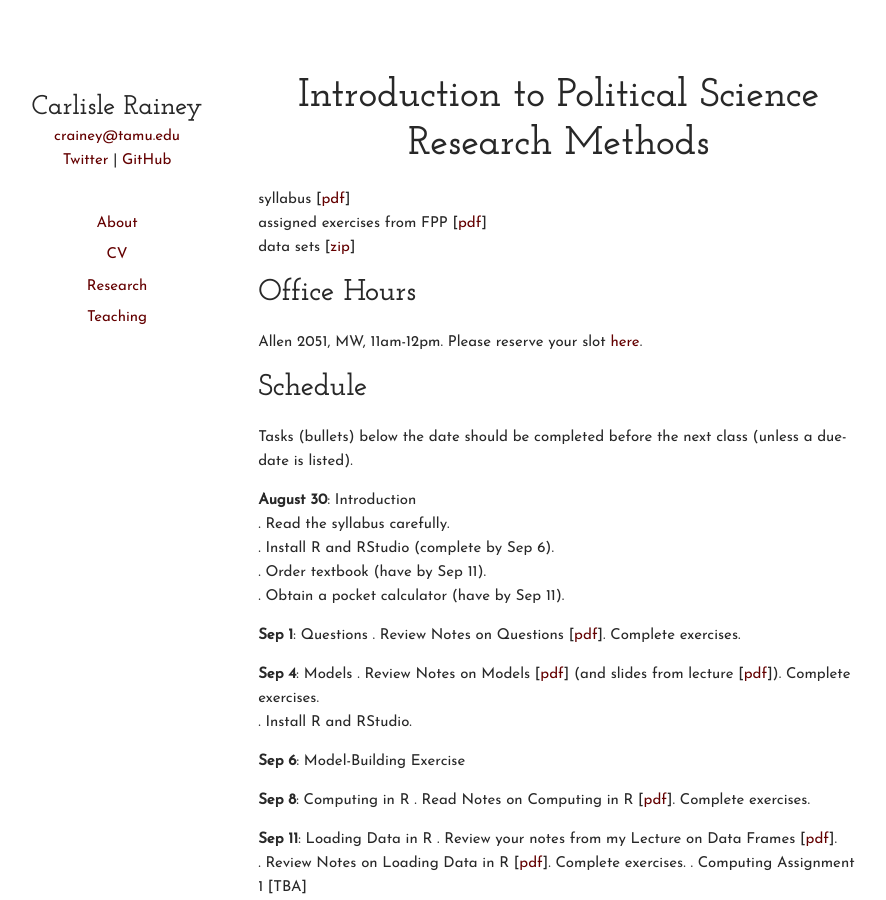
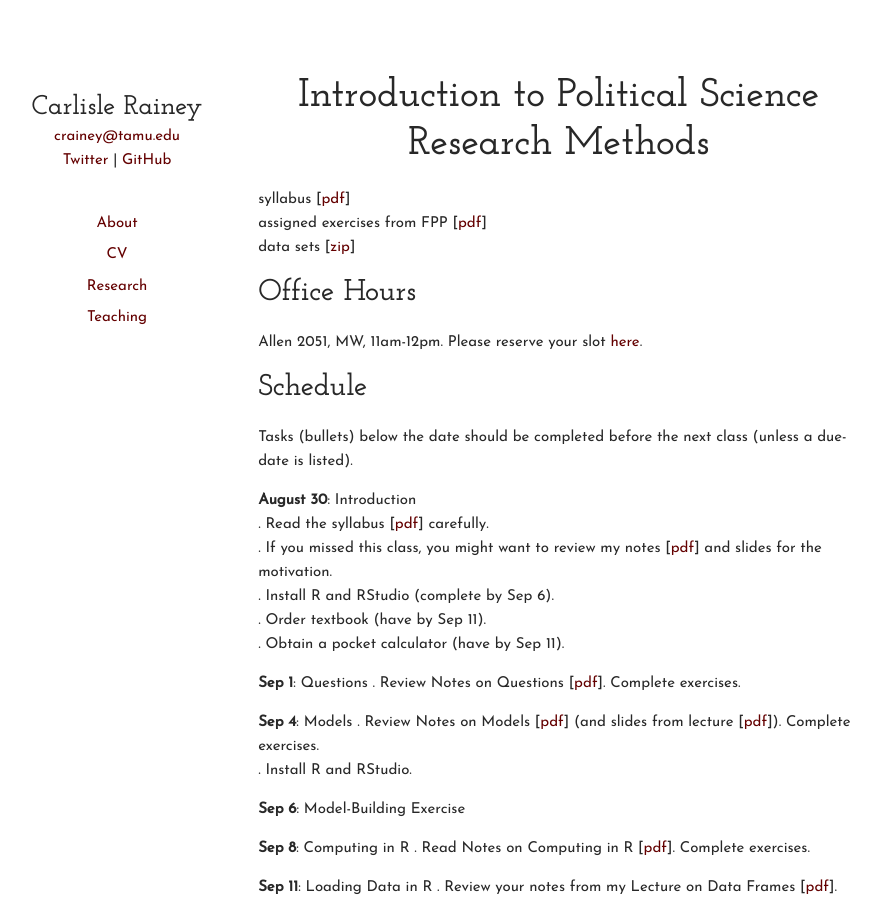
Before and after one commit to carlislerainey/carlislerainey.github.io, a Jekyll site: the page built from teaching/pols-209/index.md, in a window 1280 px wide and 900 px high. Shown: the whole window, without its empty margins (204-1090 px from the left). Built offline with Jekyll 4.4.1, drawn with Linux system fonts in a browser that asks for light colours.

Commit message:
update files

```diff
--- a/teaching/pols-209/index.md
+++ b/teaching/pols-209/index.md
@@ -19,7 +19,8 @@ Allen 2051, MW, 11am-12pm. Please reserve your slot [here](http://www.calendly.c
 Tasks (bullets) below the date should be completed before the next class (unless a due-date is listed).
 
 **August 30**: Introduction
-. Read the syllabus carefully.
+. Read the syllabus [[pdf](files/syllabus.pdf)] carefully.
+. If you missed this class, you might want to review my notes [[pdf](files/syllabus.pdf)] and slides for the motivation.
 . Install R and RStudio (complete by Sep 6).
 . Order textbook (have by Sep 11).
 . Obtain a pocket calculator (have by Sep 11).
```
Also changed, not shown: 8 other files.
